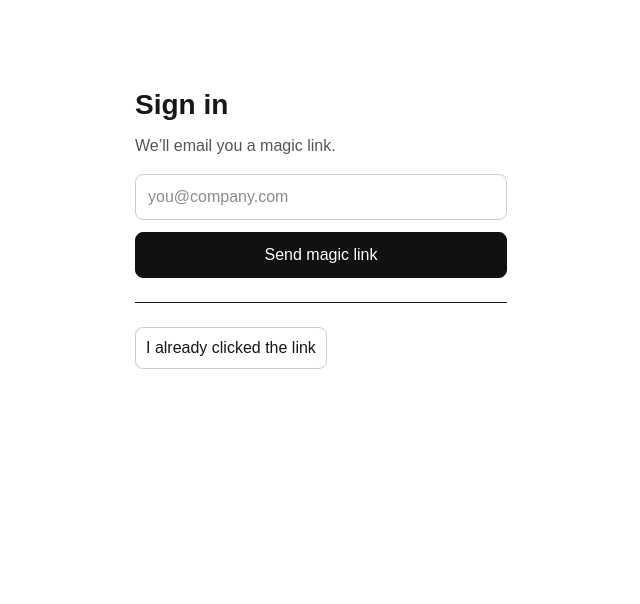
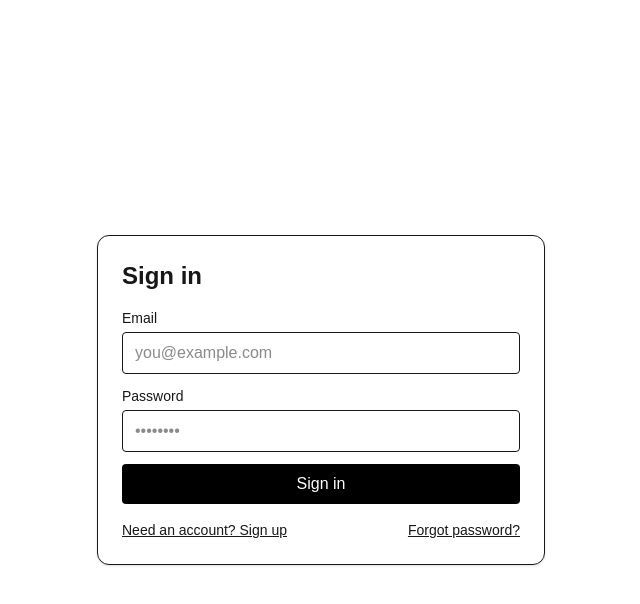
Before and after one commit to mcpeckgroup/facilitiesportal, a Next.js app: page /login in a window 1280 px wide. Shown: the top 604 px of the page, without its empty margins (319-959 px from the left). Built offline with nearby package versions, Linux system fonts and the light colour scheme; no server answers.

Commit message:
feat(auth): switch to email+password, add reset page

```diff
--- /dev/null
+++ b/src/app/auth/callback/page.tsx
@@ -0,0 +1,63 @@
+'use client';
+
+import { useState } from 'react';
+import { useRouter } from 'next/navigation';
+import { supabase } from '../../../lib/supabase/client';
+
+export default function AuthCallbackPage() {
+  const router = useRouter();
+  const [password, setPassword] = useState('');
+  const [busy, setBusy] = useState(false);
+  const [msg, setMsg] = useState<string | null>(null);
+  const [err, setErr] = useState<string | null>(null);
+
+  const onUpdate = async (e: React.FormEvent) => {
+    e.preventDefault();
+    setBusy(true);
+    setMsg(null);
+    setErr(null);
+    try {
+      // After user clicks the email link, Supabase creates a temporary session.
+      // Here we update the password for the current authenticated user.
+      const { error } = await supabase.auth.updateUser({ password });
+      if (error) throw error;
+      setMsg('Password updated. Redirecting to login…');
+      setTimeout(() => router.push('/login'), 1500);
+    } catch (e: any) {
+      setErr(e.message ?? 'Could not update password.');
+    } finally {
+      setBusy(false);
+    }
+  };
+
+  return (
+    <div className="min-h-screen flex items-center justify-center p-6">
+      <div className="w-full max-w-md border rounded-xl p-6 shadow">
+        <h1 className="text-2xl font-semibold mb-4">Set a new password</h1>
+        <form onSubmit={onUpdate} className="space-y-3">
+          <div>
+            <label className="block text-sm mb-1">New password</label>
+            <input
+              type="password"
+              className="w-full border rounded px-3 py-2"
+              placeholder="••••••••"
+              value={password}
+              onChange={(e) => setPassword(e.target.value)}
+              required
+              autoComplete="new-password"
+            />
+          </div>
+          {err && <p className="text-red-600 text-sm">{err}</p>}
+          {msg && <p className="text-green-700 text-sm">{msg}</p>}
+          <button
+            type="submit"
+            disabled={busy}
+            className="w-full rounded bg-black text-white py-2 disabled:opacity-60"
+          >
+            {busy ? 'Saving…' : 'Update password'}
+          </button>
+        </form>
+      </div>
+    </div>
+  );
+}
--- a/src/app/login/page.tsx
+++ b/src/app/login/page.tsx
@@ -5,69 +5,125 @@ import { useRouter } from 'next/navigation';
 import { supabase } from '../../lib/supabase/client';
 
 export default function LoginPage() {
+  const router = useRouter();
+  const [mode, setMode] = useState<'signin' | 'signup'>('signin');
   const [email, setEmail] = useState('');
-  const [status, setStatus] = useState<'idle'|'sending'|'sent'|'error'>('idle');
-  const [message, setMessage] = useState('');
-  const router = useRouter();
+  const [password, setPassword] = useState('');
+  const [busy, setBusy] = useState(false);
+  const [error, setError] = useState<string | null>(null);
+  const [info, setInfo] = useState<string | null>(null);
 
-  async function sendMagicLink(e: React.FormEvent) {
+  const onSubmit = async (e: React.FormEvent) => {
     e.preventDefault();
-    setStatus('sending');
-    setMessage('');
+    setBusy(true);
+    setError(null);
+    setInfo(null);
+
     try {
-      const redirect = `${process.env.NEXT_PUBLIC_SITE_URL || window.location.origin}/dashboard`;
-      const { error } = await supabase.auth.signInWithOtp({
+      if (mode === 'signin') {
+        const { error } = await supabase.auth.signInWithPassword({ email, password });
+        if (error) throw error;
+        // success → go to your app
+        router.push('/requests');
+      } else {
+        // sign up
+        const { error } = await supabase.auth.signUp({
           email,
-        options: { emailRedirectTo: redirect },
+          password,
+          options: {
+            // After sign-up (or if email confirmations are enabled), users may get an email
+            // This URL must exist in Supabase "URL Configuration"
+            emailRedirectTo: `${process.env.NEXT_PUBLIC_SITE_URL}/auth/callback`,
+          },
         });
         if (error) throw error;
-      setStatus('sent');
-      setMessage('Check your email for the magic link.');
+        setInfo('Account created. Check your email if confirmation is required.');
+        setMode('signin');
+      }
     } catch (err: any) {
-      setStatus('error');
-      setMessage(err?.message || 'Failed to send sign-in link.');
+      setError(err.message ?? 'Something went wrong.');
+    } finally {
+      setBusy(false);
     }
+  };
+
+  const onResetPassword = async () => {
+    setBusy(true);
+    setError(null);
+    setInfo(null);
+    try {
+      const { error } = await supabase.auth.resetPasswordForEmail(email, {
+        redirectTo: `${process.env.NEXT_PUBLIC_SITE_URL}/auth/callback`,
+      });
+      if (error) throw error;
+      setInfo('Password reset email sent. Check your inbox.');
+    } catch (err: any) {
+      setError(err.message ?? 'Could not send reset email.');
+    } finally {
+      setBusy(false);
     }
+  };
 
   return (
-    <div style={{maxWidth: 420, margin: '60px auto', padding: 24}}>
-      <h1 style={{fontSize: 28, fontWeight: 700}}>Sign in</h1>
-      <p style={{marginTop: 8, color: '#555'}}>We’ll email you a magic link.</p>
+    <div className="min-h-screen flex items-center justify-center p-6">
+      <div className="w-full max-w-md border rounded-xl p-6 shadow">
+        <h1 className="text-2xl font-semibold mb-4">
+          {mode === 'signin' ? 'Sign in' : 'Create account'}
+        </h1>
 
-      <form onSubmit={sendMagicLink} style={{marginTop: 16, display: 'grid', gap: 12}}>
+        <form onSubmit={onSubmit} className="space-y-3">
+          <div>
+            <label className="block text-sm mb-1">Email</label>
             <input
               type="email"
+              className="w-full border rounded px-3 py-2"
+              placeholder="you@example.com"
+              value={email}
+              onChange={(e) => setEmail(e.target.value)}
               required
-          placeholder="you@company.com"
-          value={email}
-          onChange={(e)=>setEmail(e.target.value)}
-          style={{padding: '10px 12px', border: '1px solid #ccc', borderRadius: 8}}
+              autoComplete="email"
             />
+          </div>
+
+          <div>
+            <label className="block text-sm mb-1">Password</label>
+            <input
+              type="password"
+              className="w-full border rounded px-3 py-2"
+              placeholder="••••••••"
+              value={password}
+              onChange={(e) => setPassword(e.target.value)}
+              required
+              autoComplete={mode === 'signin' ? 'current-password' : 'new-password'}
+            />
+          </div>
+
+          {error && <p className="text-red-600 text-sm">{error}</p>}
+          {info && <p className="text-green-700 text-sm">{info}</p>}
+
           <button
             type="submit"
-          disabled={status==='sending' || !email}
-          style={{padding: '10px 12px', borderRadius: 8, border: '1px solid #111', background: '#111', color: '#fff'}}
+            disabled={busy}
+            className="w-full rounded bg-black text-white py-2 disabled:opacity-60"
           >
-          {status==='sending' ? 'Sending…' : 'Send magic link'}
+            {busy ? 'Please wait…' : mode === 'signin' ? 'Sign in' : 'Create account'}
           </button>
         </form>
 
-      {message && (
-        <p style={{marginTop: 12, color: status==='error' ? '#b00020' : '#0a7b0a'}}>{message}</p>
-      )}
+        <div className="flex items-center justify-between mt-4 text-sm">
+          <button
+            className="underline"
+            onClick={() => setMode(mode === 'signin' ? 'signup' : 'signin')}
+            disabled={busy}
+          >
+            {mode === 'signin' ? 'Need an account? Sign up' : 'Have an account? Sign in'}
+          </button>
 
-      <hr style={{margin: '24px 0'}} />
-
-      <button
-        onClick={async ()=>{
-          const { data } = await supabase.auth.getUser();
-          if (data.user) router.push('/dashboard');
-          else alert('No active session yet. Use the magic link sent to your email.');
-        }}
-        style={{background: 'transparent', border: '1px solid #ccc', padding: '8px 10px', borderRadius: 8}}
-      >
-        I already clicked the link
+          <button className="underline" onClick={onResetPassword} disabled={busy || !email}>
+            Forgot password?
           </button>
+        </div>
+      </div>
     </div>
   );
 }
```
Lines whose indentation alone changed are shown as unchanged.
